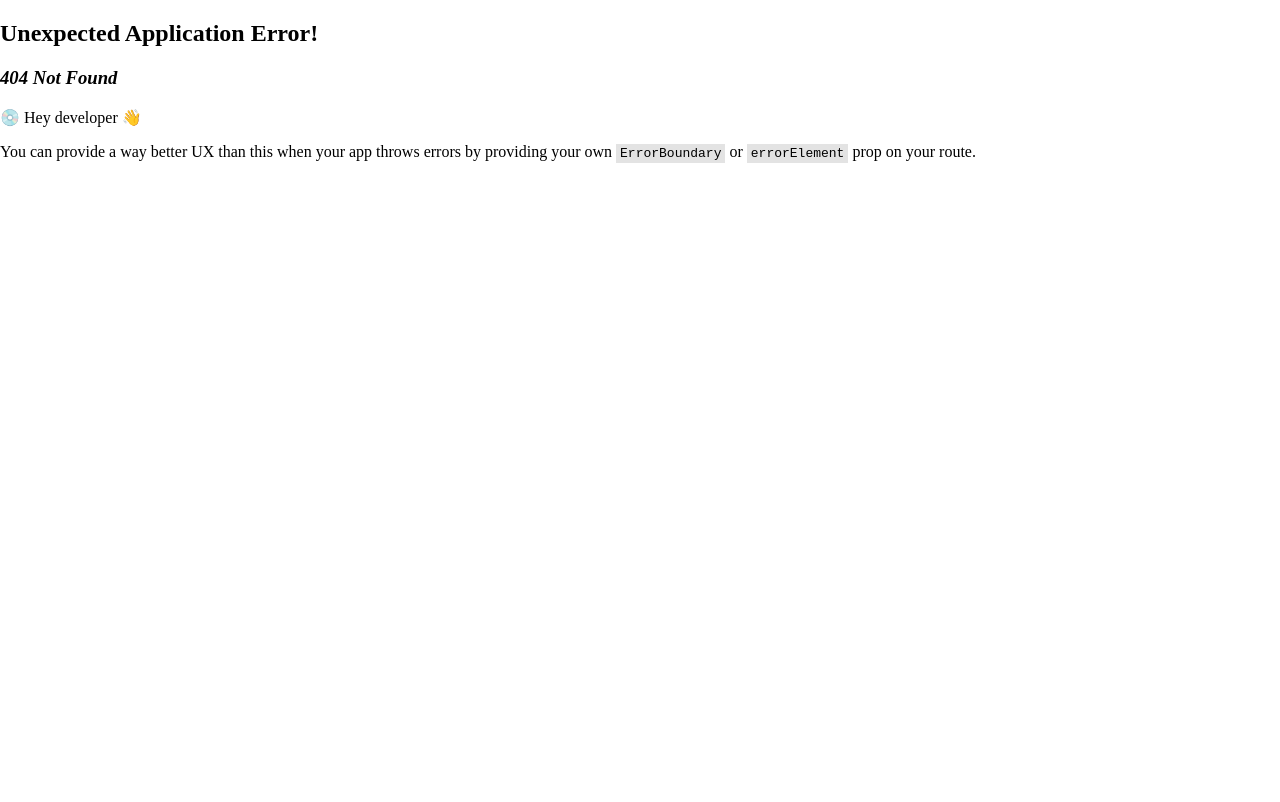
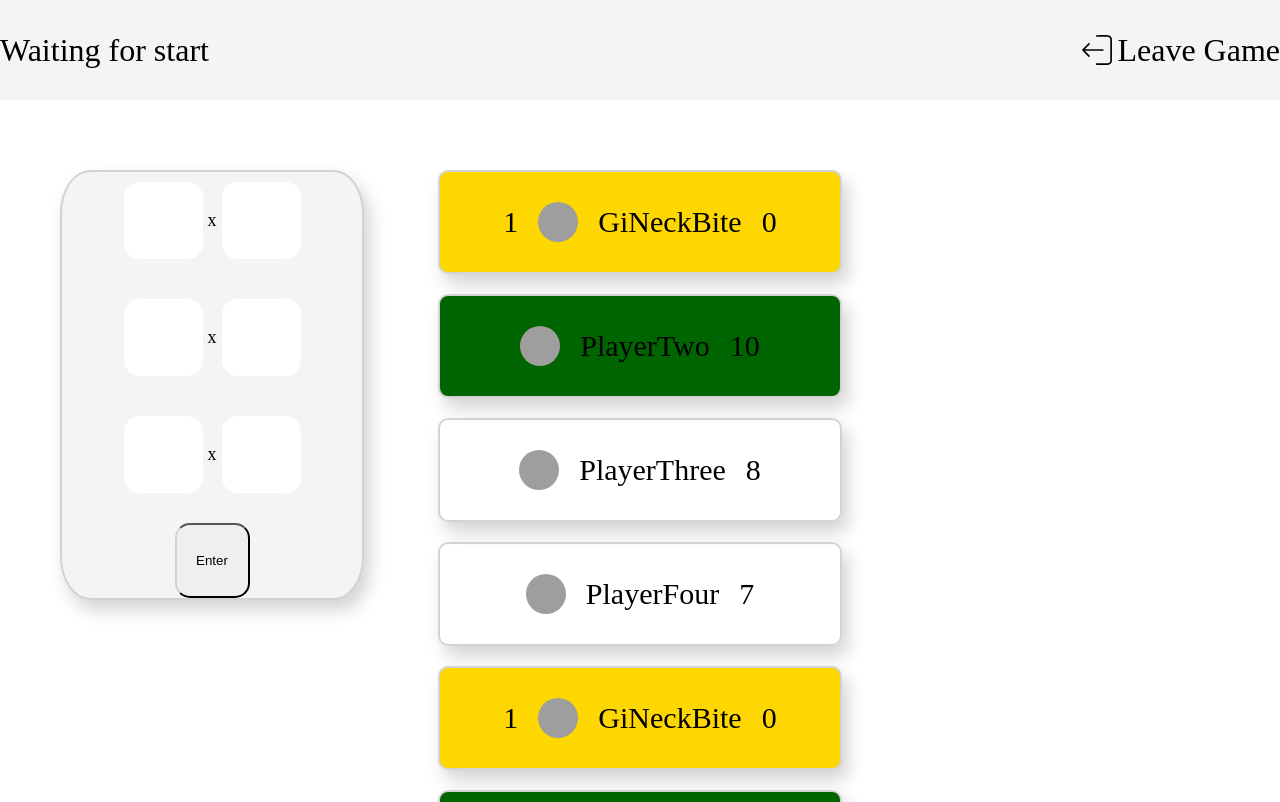
Before and after one commit to akTurek/PikadoClient, a React (Create React App) app: page /play/1 in a window 1280 px wide. Before the commit this address had no page. Shown: the top 802 px of the page. Built offline with nearby package versions, Linux system fonts and the light colour scheme; grey boxes are pictures that could not be loaded.

Commit message:
Added accept a declined invite feature

```diff
--- a/src/App.js
+++ b/src/App.js
@@ -72,7 +72,7 @@ function App() {
         <GameLayout/>
       ),
       children:[
-        {path:"", element:<GameLoby/>}
+        {path:":gameId", element:<GameLoby/>}
       ]
     },
     { path: "/login", element: <Login /> },
--- /dev/null
+++ b/src/components/invite/Invite.jsx
@@ -0,0 +1,44 @@
+import React from 'react'
+import "./invite.scss"
+
+import { makeRequest } from '../../helpers/axios';
+import { useNavigate } from 'react-router-dom';
+
+const Invite = ({invite}) => {
+
+    const navigate = useNavigate()
+
+    const handleAcc = async()=>{
+
+        try {
+            const res = await makeRequest.put(`/invites/acc/${invite.id}`)
+            navigate(`/play/${invite.game_id}`)
+        } catch (error) {
+
+        }
+
+    }
+
+    const handleDec = async()=>{
+
+        try {
+            const res = await makeRequest.put(`/invites/dec/${invite.id}`)
+        } catch (error) {
+
+        }
+
+    }
+
+  console.log(invite.game_id)
+  return (
+    <div className="inviteCard">
+        <span>Game: {invite.id}</span>
+        <div className="rightICard">
+            <button onClick={()=>handleAcc()}>Accept</button>
+            <button onClick={()=>handleDec()}>Decline</button>
+        </div>
+    </div>
+  )
+}
+
+export default Invite
--- /dev/null
+++ b/src/components/invite/invite.scss
@@ -0,0 +1,40 @@
+@import "../../style.scss";
+
+.inviteCard {
+  @include themify($themes) {
+    display: flex;
+    flex-direction: row;
+    border: 2px solid themed(bgSoft);
+    background-color: themed(border);
+    height: 40px;
+    align-items: center;
+    justify-content: space-between;
+    padding: 5px 10px;
+    border-radius: 8px;
+    margin-bottom: 8px;
+
+    span {
+      font-size: 14px;
+      color: themed(textColor);
+    }
+
+    .rightICard {
+      display: flex;
+      gap: 6px;
+      align-items: center;
+      justify-content: center;
+
+      button {
+        border: none;
+        padding: 5px 12px;
+        border-radius: 5px;
+        font-size: 12px;
+        cursor: pointer;
+        font-weight: 600;
+        transition: all 0.2s ease-in-out;
+      }
+
+
+    }
+  }
+}
--- a/src/components/rightBar/RightBar.jsx
+++ b/src/components/rightBar/RightBar.jsx
@@ -1,7 +1,30 @@
-import React from 'react'
+import React, { useEffect, useState } from 'react'
 import  "./rightBar.scss"
+import { makeRequest } from '../../helpers/axios'
+import Invite from '../invite/Invite'
 
 const RightBar = () => {
+
+const[invites, setInvites] = useState([])
+
+const getInvites =async() =>{
+
+    try {
+       const res = await makeRequest.get("invites/get")
+       setInvites(res.data)
+       console.log("Moja povabila ", res.data)
+    } catch (error) {
+
+    }
+
+}
+
+useEffect(()=>{
+    getInvites();
+},[]);
+
+
+console.log(invites)
   return (
     <div className='boxRB'>
         <div className="cardGamesRB">
@@ -13,6 +36,11 @@ const RightBar = () => {
             <div className="topRB">
                 <h1>Invites</h1>
             </div>
+            <div className="downRB">
+                {invites && invites.map((invite)=>(
+                    <Invite invite={invite} key={invite.id}/>
+                ))}
+            </div>
         </div>
     </div>
   )
--- a/src/components/rightBar/rightBar.scss
+++ b/src/components/rightBar/rightBar.scss
@@ -37,6 +37,13 @@
 
                 }
             }
+
+            .downRB{
+                display: flex;
+                flex-direction: column;
+                gap: 5px;
+                margin: 5px;
+            }
         }
 
 
--- a/src/context/InviteList.js
+++ b/src/context/InviteList.js
@@ -18,6 +18,10 @@ export const InviteListProvider = ({ children }) => {
     setInviteList((prev) => prev.includes(id) ? prev.filter((memberId) => memberId !== id) : [...prev, id]);
     console.log(inviteList)
   };
+
+  //////
+  //Create Game + Send invites
+  //////
 
   const sendInvites = async()=>{
     try {
```
Also changed, not shown: src/context/GameContext.js (added, +27 -0 lines).
